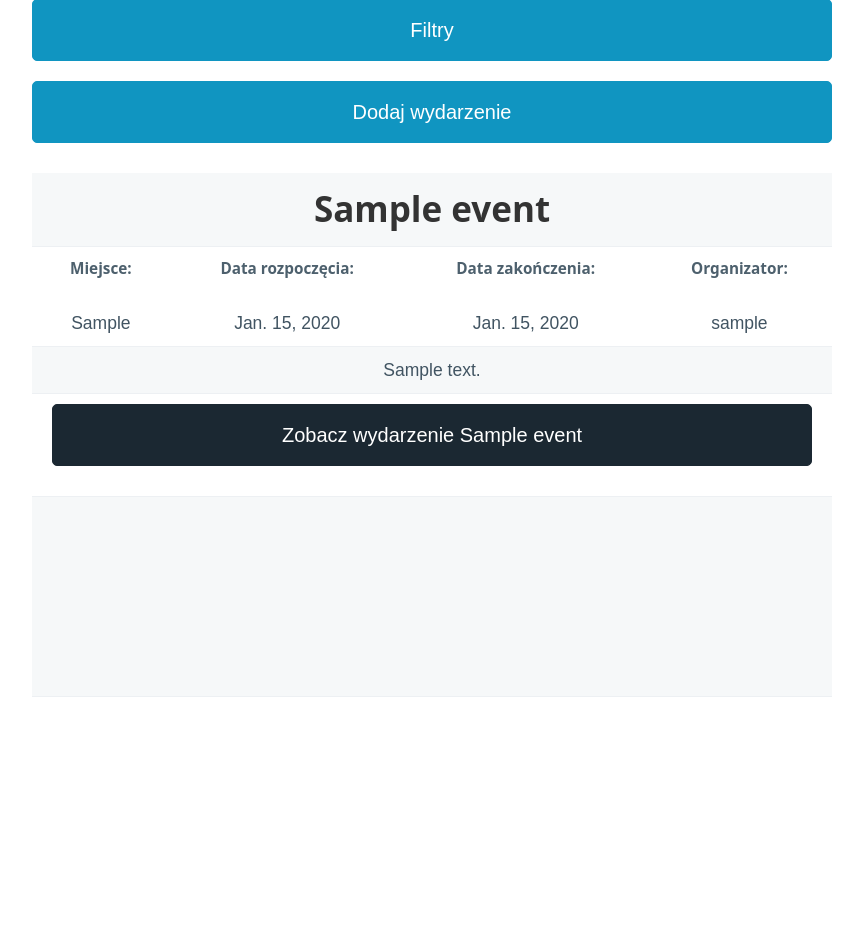
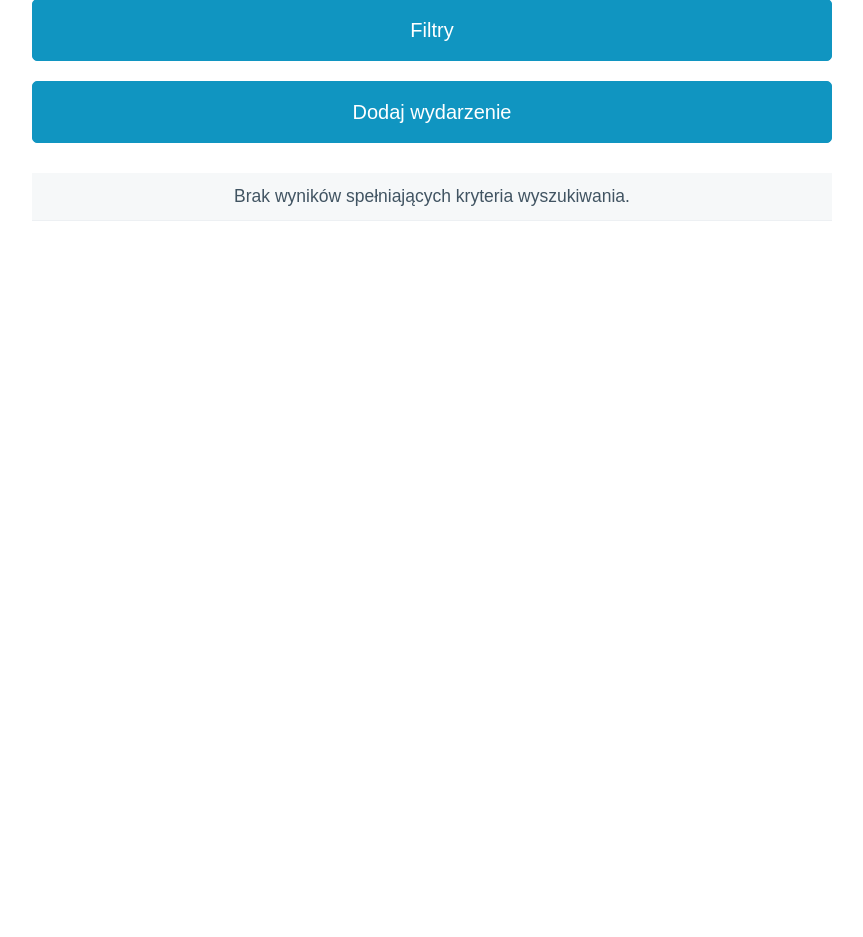
Before and after one commit to Roger2332/Projekt_Koncowy_SDA, a Django app: page /list_events/ in a window 1280 px wide. Shown: the part 321-1258 px from the top of the page, without its empty margins (208-1071 px from the left). After the commit the page ends 542 px from the top, so only its background shows below. Run offline with Django 5.2, Linux system fonts and the light colour scheme; tables that the repository leaves empty hold one stand-in row (values such as "Sample post"); some libraries are stand-ins or nearby versions.

Commit message:
Dodanie sprawdzania czy event jest aktywny

```diff
--- a/evently/models.py
+++ b/evently/models.py
@@ -7,6 +7,16 @@ class CreateUserModel(AbstractUser):
     email = models.EmailField(unique=True)
     username = models.CharField(unique=True, max_length=50)
 
+
+
+
+class Category(models.Model):
+    name = models.CharField(max_length=100)
+    added = models.DateTimeField(auto_now_add=True)
+    modified = models.DateTimeField(auto_now=True)
+
+    def __str__(self):
+        return f'{self.name}'
 
 class Status(models.Model):
     STATUS_CHOICES = [
@@ -20,16 +30,6 @@ class Status(models.Model):
     def __str__(self):
         return f'{self.name}'
 
-
-class Category(models.Model):
-    name = models.CharField(max_length=100)
-    added = models.DateTimeField(auto_now_add=True)
-    modified = models.DateTimeField(auto_now=True)
-
-    def __str__(self):
-        return f'{self.name}'
-
-
 class Event(models.Model):
     author = models.ForeignKey(CreateUserModel, on_delete=models.CASCADE)
     name = models.CharField(max_length=100)
@@ -37,7 +37,7 @@ class Event(models.Model):
     start_at = models.DateField()
     end_at = models.DateField()
     description = models.TextField()
-    status = models.ForeignKey(Status, on_delete=models.CASCADE, default=2)
+    status = models.ForeignKey(Status, on_delete=models.CASCADE)
     category = models.ForeignKey(Category, on_delete=models.CASCADE, null=True, blank=True)
     participants = models.ManyToManyField(CreateUserModel, related_name='events_participated', blank=True)
     added = models.DateTimeField(auto_now_add=True)
--- a/evently/views.py
+++ b/evently/views.py
@@ -45,7 +45,7 @@ class CreateCategoryView(PermissionRequiredMixin, CreateView):
 # Widok tworzacy liste eventów
 def list_events(request):
     form = EventSearchForm(request.GET)
-    events = Event.objects.all().order_by('start_at')  # Sortowanie wydarzen po dacie
+    events = Event.objects.all().filter(status=2).order_by('start_at')  # Sortowanie wydarzen po dacie oraz sprawdzanie czy status ma aktywny
     return render(request, 'event_list.html', {'events': events, 'form': form})
 
 
--- a/templates/search_results_list.html
+++ b/templates/search_results_list.html
@@ -32,7 +32,7 @@
                 </td>
             </tr>
             <tr>
-                <td colspan="6" style="height: 200px;"></td> <!-- Pierwszy duży odstęp -->
+                <tr style="height: 200px;"></tr> <!-- Pierwszy duży odstęp -->
             </tr>
         {% empty %}
             <tr>
```
